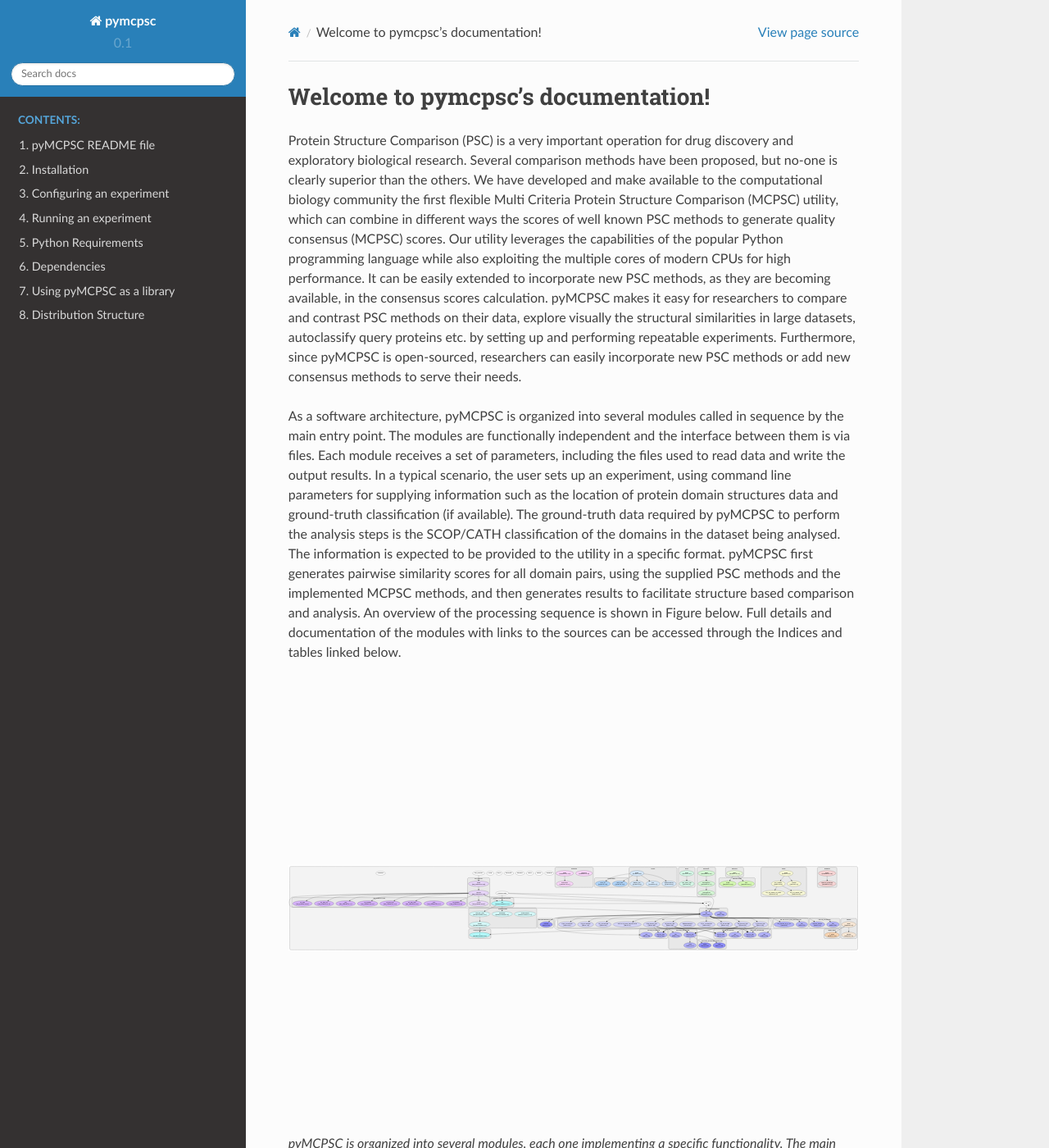
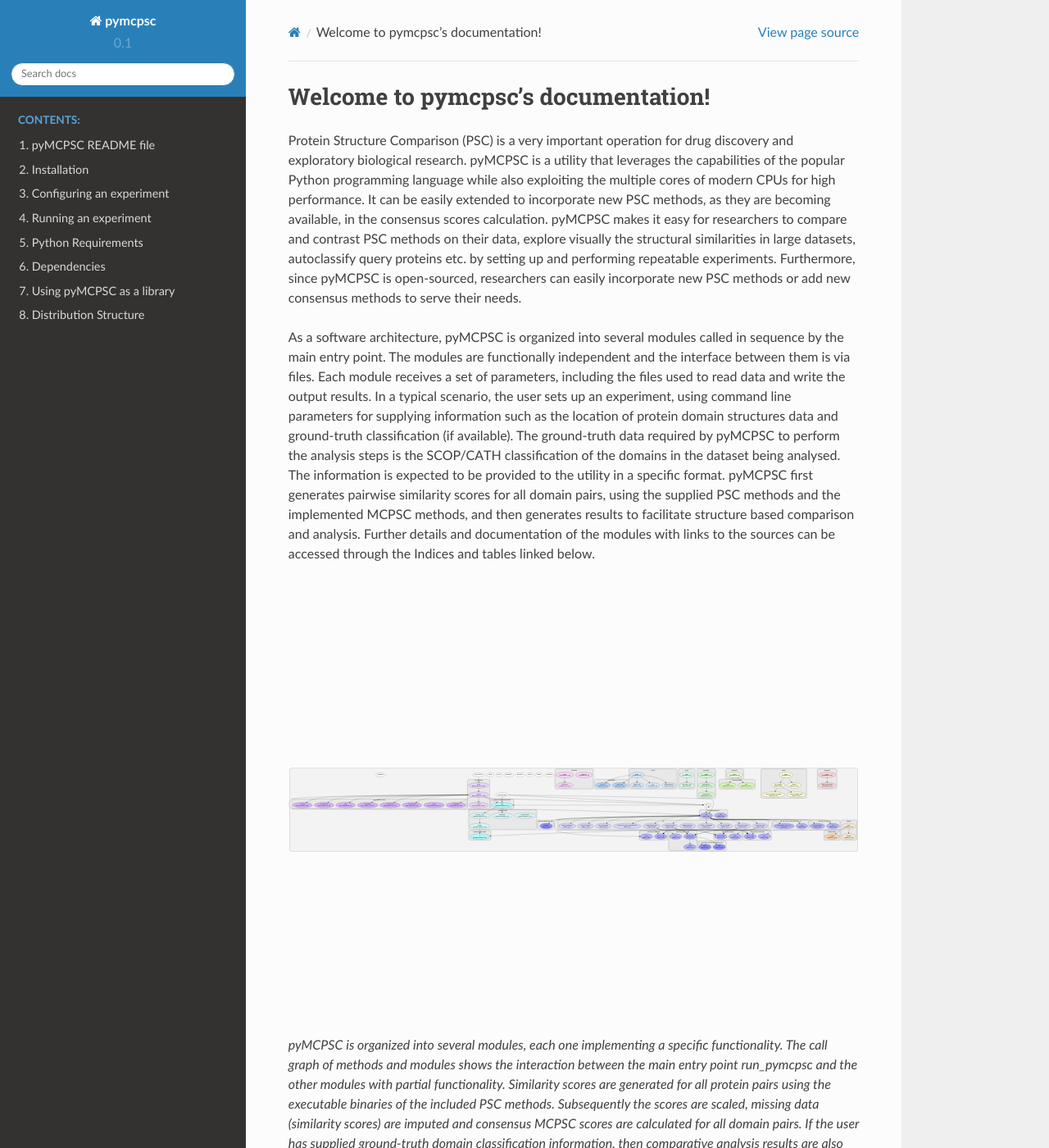
Before and after one commit to xulesc/pymcpsc, a Sphinx documentation site: the page built from docs/source/index.rst, in a window 1280 px wide and 1400 px high. Shown: the whole window at 82% size. Built offline with Sphinx 7.4.7 and the Read the Docs theme 2.0.0, drawn with Linux system fonts in a browser that asks for light colours; some of the changed text lies outside the part shown.

Commit message:
minor update to documentation text

```diff
--- a/docs/source/index.rst
+++ b/docs/source/index.rst
@@ -16,15 +16,15 @@ Welcome to pymcpsc's documentation!
 
    readme_link
 
-Protein Structure Comparison (PSC) is a very important  operation for drug discovery and exploratory biological research. Several comparison methods have been proposed, but no-one is clearly superior than the others. We have developed and make available to the computational biology community the first flexible Multi Criteria Protein Structure Comparison (MCPSC) utility, which can combine in different ways the scores of well known PSC methods to  generate quality consensus (MCPSC) scores. Our utility leverages the capabilities of the popular Python programming language while also exploiting the multiple cores of modern CPUs for high performance. It can be easily extended to incorporate new PSC methods, as they are becoming available,  in the consensus scores calculation. pyMCPSC makes it easy for researchers to compare and contrast PSC methods on their data, explore visually  the structural similarities in large datasets, autoclassify query proteins etc. by setting up and performing repeatable experiments. Furthermore, since pyMCPSC is open-sourced, researchers can easily incorporate new PSC methods or add new consensus methods to serve their needs.
+Protein Structure Comparison (PSC) is a very important  operation for drug discovery and exploratory biological research. pyMCPSC is a utility that leverages the capabilities of the popular Python programming language while also exploiting the multiple cores of modern CPUs for high performance. It can be easily extended to incorporate new PSC methods, as they are becoming available,  in the consensus scores calculation. pyMCPSC makes it easy for researchers to compare and contrast PSC methods on their data, explore visually  the structural similarities in large datasets, autoclassify query proteins etc. by setting up and performing repeatable experiments. Furthermore, since pyMCPSC is open-sourced, researchers can easily incorporate new PSC methods or add new consensus methods to serve their needs.
 
-As a software architecture, pyMCPSC is organized into several modules called in sequence by the main entry point. The modules are functionally independent and the interface between them is via files. Each module receives a set of parameters, including the files used to read data and write the output results. In a typical scenario, the user sets up an experiment, using command line parameters for supplying information such as the location of protein domain structures data and ground-truth classification (if available). The ground-truth data required by pyMCPSC to perform the analysis steps is the SCOP/CATH classification of the domains in the dataset being analysed. The information is expected to be provided to the utility in a specific format. pyMCPSC first generates pairwise similarity scores for all domain pairs, using the supplied PSC methods and the implemented MCPSC methods, and then generates results to facilitate structure based comparison and analysis. An overview of the processing sequence is shown in Figure below. Full details and documentation of the modules with links to the sources can be accessed through the Indices and tables linked below.
+As a software architecture, pyMCPSC is organized into several modules called in sequence by the main entry point. The modules are functionally independent and the interface between them is via files. Each module receives a set of parameters, including the files used to read data and write the output results. In a typical scenario, the user sets up an experiment, using command line parameters for supplying information such as the location of protein domain structures data and ground-truth classification (if available). The ground-truth data required by pyMCPSC to perform the analysis steps is the SCOP/CATH classification of the domains in the dataset being analysed. The information is expected to be provided to the utility in a specific format. pyMCPSC first generates pairwise similarity scores for all domain pairs, using the supplied PSC methods and the implemented MCPSC methods, and then generates results to facilitate structure based comparison and analysis. Further details and documentation of the modules with links to the sources can be accessed through the Indices and tables linked below.
 
 .. figure:: myuses.svg
    :scale: 50 %
    :alt: map to buried treasure
 
-   pyMCPSC is organized into several modules, each one implementing a specific functionality. The main entry point of the utility drives the sequence of activities shown. Similarity scores are generated for all protein pairs using the executable binaries of the included PSC methods. Subsequently the scores are scaled, missing data (similarity scores) are imputed and consensus MCPSC scores are calculated for all domain pairs. If the user has supplied ground-truth domain classification information, then comparative analysis results are also generated based on the similarity scores.
+   pyMCPSC is organized into several modules, each one implementing a specific functionality. The call graph of methods and modules shows the interaction between the main entry point run_pymcpsc and the other modules with partial functionality. Similarity scores are generated for all protein pairs using the executable binaries of the included PSC methods. Subsequently the scores are scaled, missing data (similarity scores) are imputed and consensus MCPSC scores are calculated for all domain pairs. If the user has supplied ground-truth domain classification information, then comparative analysis results are also generated based on the similarity scores.
 
 Indices and tables
 ==================
```
